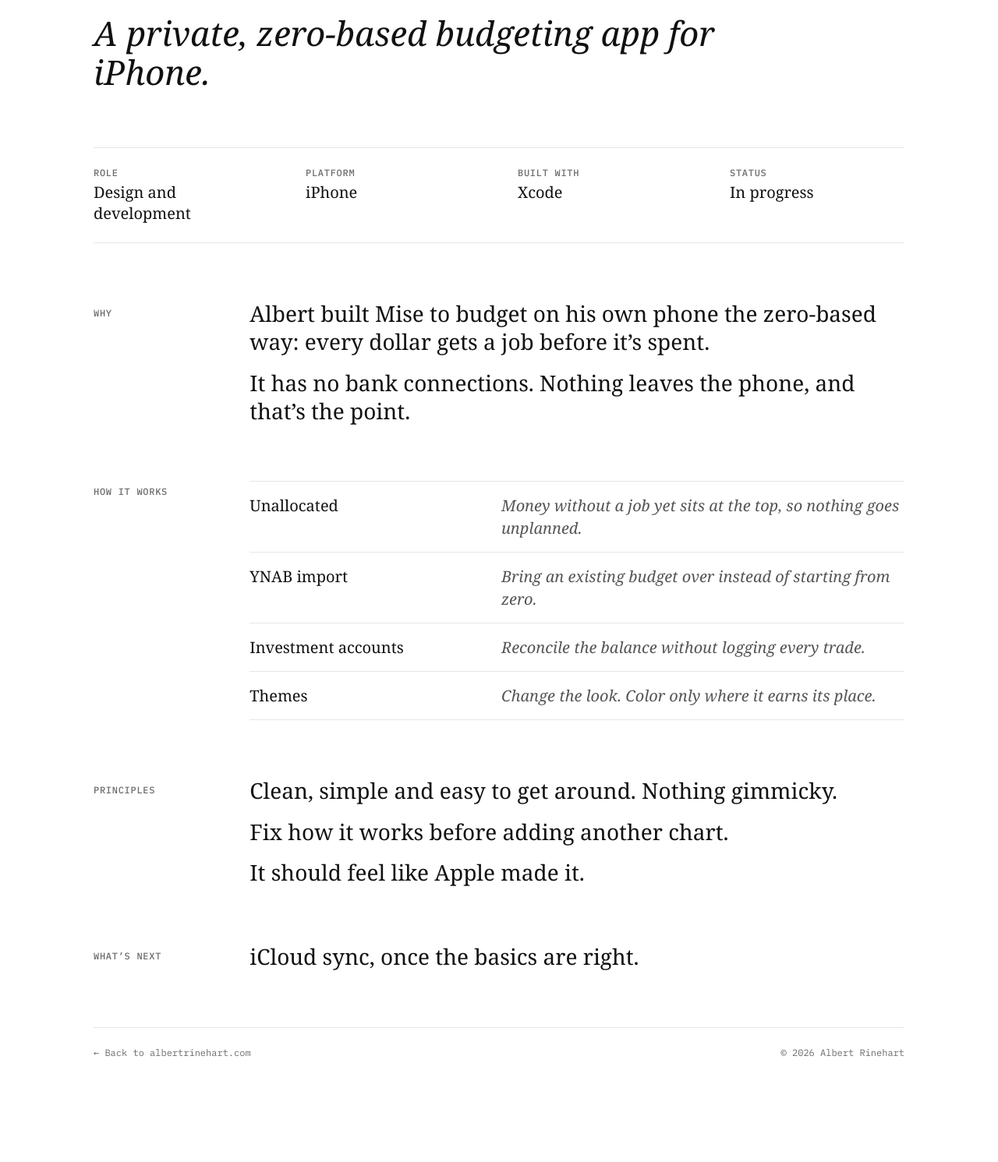
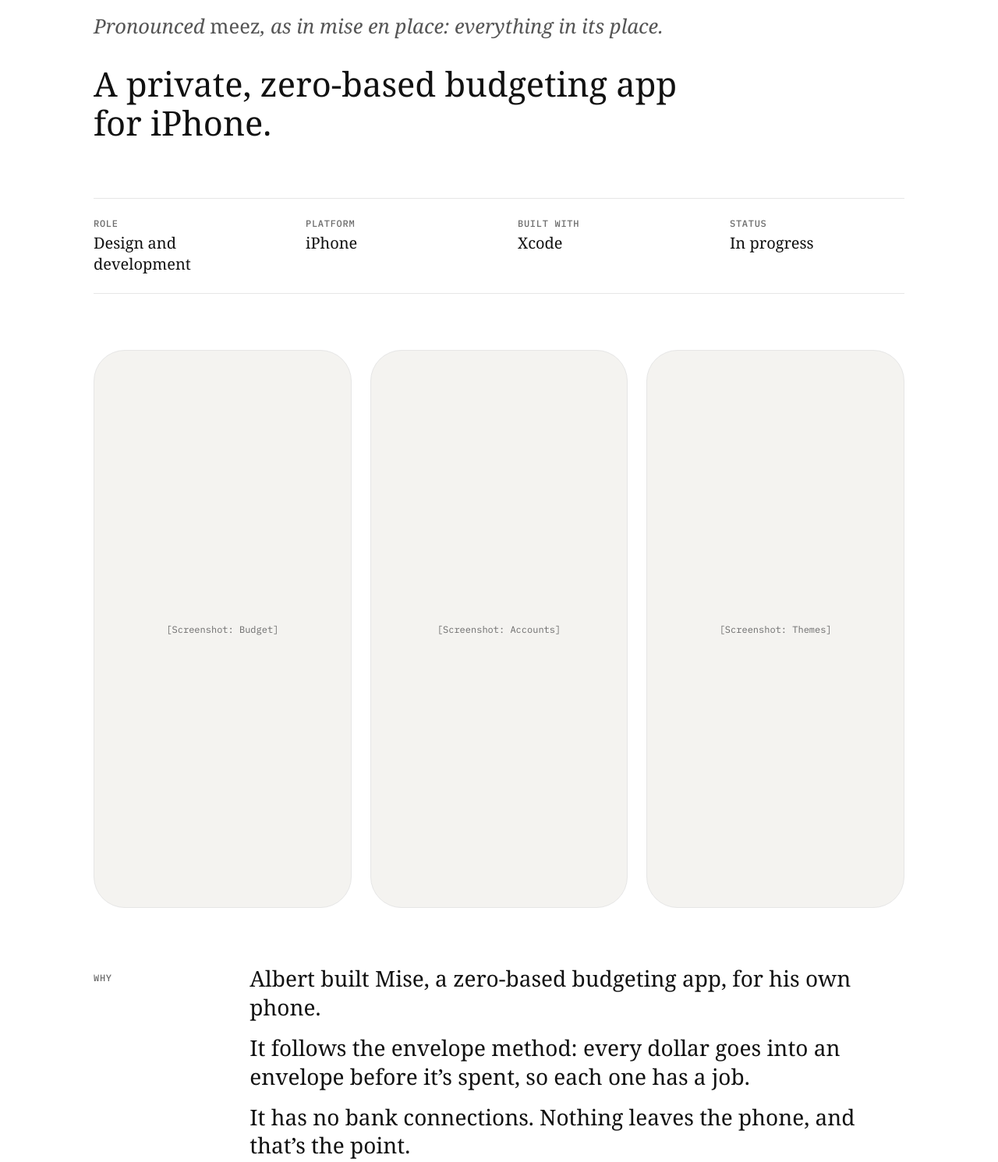
Before and after one commit to albertrinehart/albertrinehart.com, a plain HTML site: page mise/index.html in a window 1280 px wide. Shown: the part 345-1836 px from the top of the page at 78% size. Before the commit the page ends 1775 px from the top, so only its background shows below. Drawn offline with Linux system fonts and the light colour scheme; a web font is replaced by a local one.

Commit message:
Update Mise page copy: pronunciation, envelope method, shorter principles
Co-Authored-By: Claude Opus 5.5 <noreply@anthropic.com>

```diff
--- a/assets/styles.css
+++ b/assets/styles.css
@@ -238,8 +238,15 @@ body:not(.index) .view-index { display: none; }
   max-width: 820px;
   font-size: clamp(28px, 3.4vw, 44px);
   line-height: 1.15;
+}
+.pronounce {
+  margin: 0;
+  font-size: clamp(20px, 2vw, 26px);
+  line-height: 1.3;
   font-style: italic;
+  color: var(--soft);
 }
+.pronounce + .project-sub { margin-top: 12px; }
 .overview {
   display: flex;
   flex-wrap: wrap;
--- a/mise/index.html
+++ b/mise/index.html
@@ -4,7 +4,7 @@
   <meta charset="utf-8">
   <meta name="viewport" content="width=device-width, initial-scale=1">
   <title>Mise — Albert Rinehart</title>
-  <meta name="description" content="Mise is a private, zero-based budgeting app for iPhone by Albert Rinehart. No bank connections; nothing leaves the phone.">
+  <meta name="description" content="Mise (pronounced meez) is a private, zero-based budgeting app for iPhone by Albert Rinehart. No bank connections; nothing leaves the phone.">
   <meta property="og:title" content="Mise — Albert Rinehart">
   <meta property="og:url" content="https://albertrinehart.com/mise/">
   <link rel="canonical" href="https://albertrinehart.com/mise/">
@@ -24,6 +24,7 @@
     <section class="project-hero">
       <span class="label" style="margin: 0">Project · 2026 · In progress</span>
       <h1 class="project-title">Mise</h1>
+      <p class="pronounce">Pronounced <span style="font-style: normal">meez</span>, as in mise en place: everything in its place.</p>
       <p class="project-sub">A private, zero-based budgeting app for iPhone.</p>
     </section>
 
@@ -34,19 +35,18 @@
       <div><span class="label" style="margin: 0">Status</span><span class="value">In progress</span></div>
     </section>
 
-    <!-- Screenshots hidden until assets/mise/ has budget.png, accounts.png and themes.png.
-         To restore, uncomment and replace each placeholder with <img src="/assets/mise/budget.png" alt="Mise budget screen">
+    <!-- Replace each placeholder with <img src="/assets/mise/budget.png" alt="Mise budget screen"> -->
     <section class="screens" aria-label="Screens">
       <div class="screen">[Screenshot: Budget]</div>
       <div class="screen">[Screenshot: Accounts]</div>
       <div class="screen">[Screenshot: Themes]</div>
     </section>
-    -->
 
     <section class="row-section">
       <h2 class="label" style="padding-top: 10px">Why</h2>
       <div class="rows prose">
-        <p>Albert built Mise to budget on his own phone the zero-based way: every dollar gets a job before it’s spent.</p>
+        <p>Albert built Mise, a zero-based budgeting app, for his own phone.</p>
+        <p>It follows the envelope method: every dollar goes into an envelope before it’s spent, so each one has a job.</p>
         <p>It has no bank connections. Nothing leaves the phone, and that’s the point.</p>
       </div>
     </section>
@@ -64,16 +64,7 @@
     <section class="row-section">
       <h2 class="label" style="padding-top: 10px">Principles</h2>
       <div class="rows prose">
-        <p>Clean, simple and easy to get around. Nothing gimmicky.</p>
-        <p>Fix how it works before adding another chart.</p>
-        <p>It should feel like Apple made it.</p>
-      </div>
-    </section>
-
-    <section class="row-section">
-      <h2 class="label" style="padding-top: 10px">What’s next</h2>
-      <div class="rows prose">
-        <p>iCloud sync, once the basics are right.</p>
+        <p>Clean. Simple. Intuitive. No gimmicks.</p>
       </div>
     </section>
 
```
Also changed, not shown: 1 other file.
